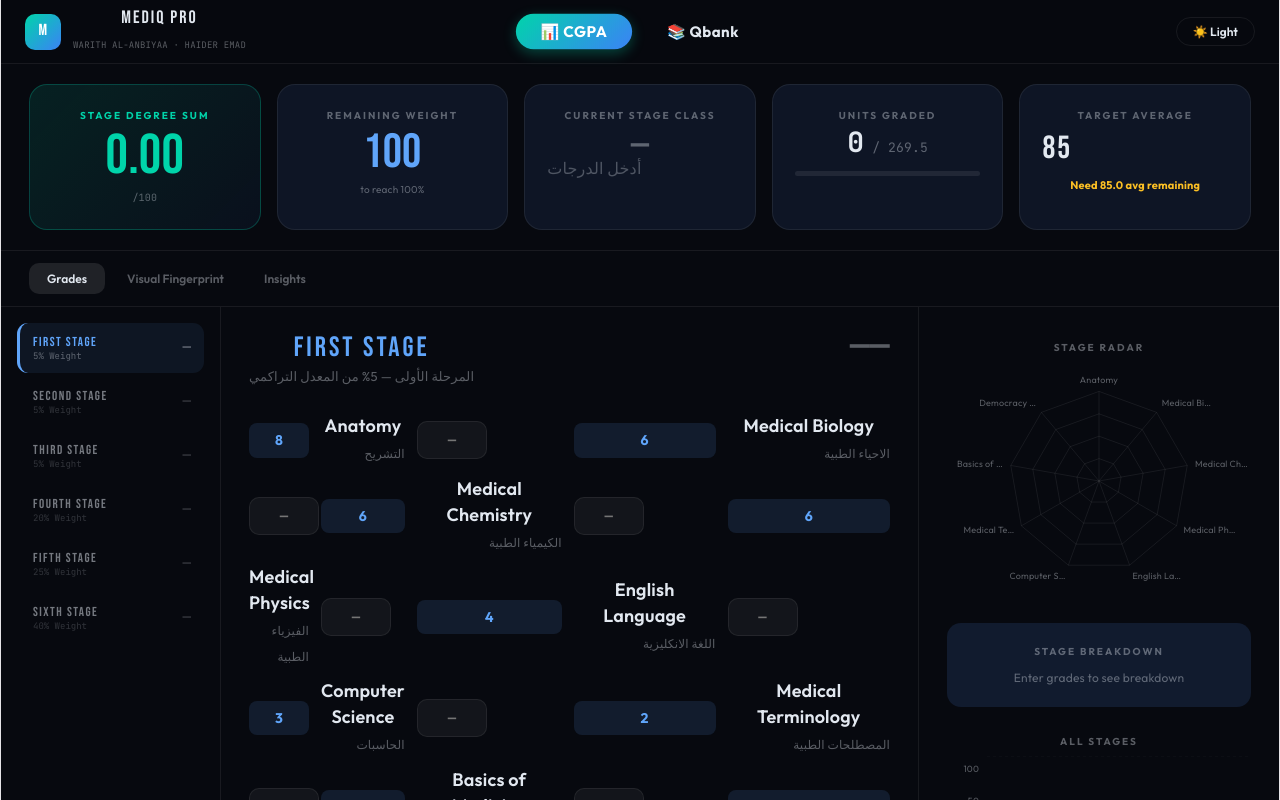
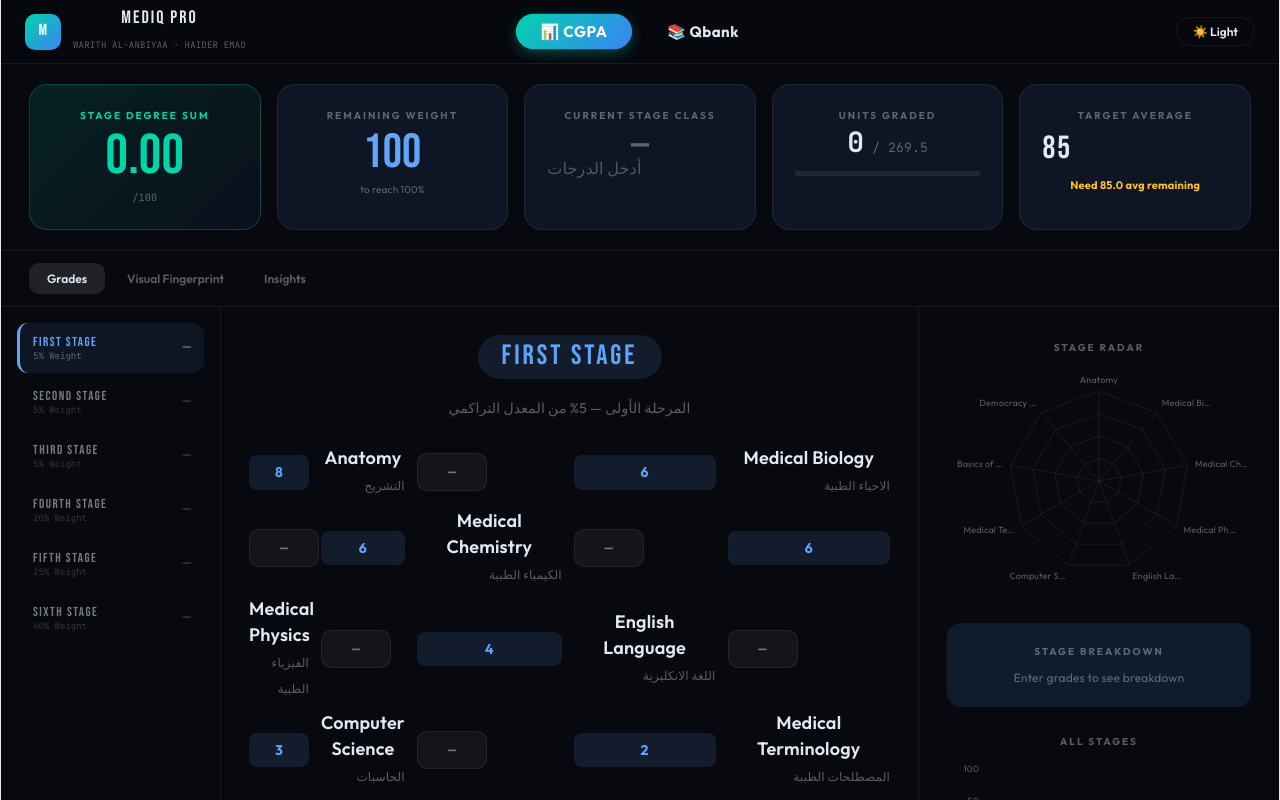
Before and after one commit to hayder-iq/medical-cgpa, a React (Vite) app: page / in a window 1280 px wide. Shown: the top 800 px of the page. Built offline with nearby package versions, Linux system fonts and the light colour scheme.

Commit message:
update UI

```diff
--- a/src/App.jsx
+++ b/src/App.jsx
@@ -6,7 +6,7 @@
 } from "recharts";
 
 // ━━━━━━━━━━━━━━━━━━━━━━━━━━━━━━━━━━━━━━━━━━━━━━━━━━━━━━━━━━━━━━
-// GLOBAL STYLES (نفس السابق)
+// GLOBAL STYLES
 // ━━━━━━━━━━━━━━━━━━━━━━━━━━━━━━━━━━━━━━━━━━━━━━━━━━━━━━━━━━━━━━
 const GCSS = `
 @import url('https://fonts.googleapis.com/css2?family=Outfit:wght@300;400;500;600;700;800;900&family=Bebas+Neue&family=JetBrains+Mono:wght@400;600;700&display=swap');
@@ -75,7 +75,7 @@
 ];
 
 // ━━━━━━━━━━━━━━━━━━━━━━━━━━━━━━━━━━━━━━━━━━━━━━━━━━━━━━━━━━━━━━
-// CGPA CALCULATOR (مع كامل التفاصيل + Visual Fingerprint + Insights)
+// CGPA CALCULATOR (المعدل التراكمي)
 // ━━━━━━━━━━━━━━━━━━━━━━━━━━━━━━━━━━━━━━━━━━━━━━━━━━━━━━━━━━━━━━
 function CGPAView({dark}) {
   const C=TH(dark);
@@ -115,7 +115,7 @@
 
   return(
     <div style={{minHeight:"100dvh",background:C.bg,color:C.text,"--br":C.border}}>
-      {/* Metrics strip (كما هو) */}
+      {/* Metrics strip */}
       <div style={{padding:"20px 28px",borderBottom:`1px solid ${C.border}`,display:"grid",gridTemplateColumns:"repeat(auto-fit,minmax(180px,1fr))",gap:16}}>
         <div style={{background:`linear-gradient(135deg,rgba(0,212,170,.12),rgba(59,130,246,.06))`,border:"1px solid rgba(0,212,170,0.25)",borderRadius:18,padding:"18px 22px"}}><div style={{fontSize:10,color:"#00D4AA",fontWeight:700,letterSpacing:2}}>STAGE DEGREE SUM</div><div style={{fontSize:56,lineHeight:1,fontFamily:"'Bebas Neue'",color:"#00D4AA"}}>{metrics.completedWD.toFixed(2)}</div><div style={{fontSize:10,color:C.muted,fontFamily:"'JetBrains Mono'"}}>/100</div></div>
         <div style={{background:C.card,border:`1px solid ${C.border}`,borderRadius:18,padding:"18px 22px"}}><div style={{fontSize:10,color:C.muted,fontWeight:700,letterSpacing:2}}>REMAINING WEIGHT</div><div style={{fontSize:48,lineHeight:1,fontFamily:"'Bebas Neue'",color:"#60A5FA"}}>{metrics.remainW.toFixed(0)}</div><div style={{fontSize:10,color:C.muted}}>to reach 100%</div></div>
@@ -133,14 +133,24 @@
           <div style={{borderRight:`1px solid ${C.border}`,padding:16,display:"flex",flexDirection:"column",gap:4,overflowY:"auto"}}>
             {STAGES.map((s,idx)=>{const sp=metrics.perStage[idx],act=activeStage===idx;return(<button key={idx} className="btn" onClick={()=>setActiveStage(idx)} style={{width:"100%",textAlign:"left",padding:"11px 13px",borderRadius:11,background:act?`${s.color}15`:"transparent",borderLeft:`3px solid ${act?s.color:"transparent"}`,opacity:act?1:.5}}><div style={{display:"flex",justifyContent:"space-between",alignItems:"center"}}><div><div style={{fontSize:13,fontWeight:700,color:act?s.color:C.text,fontFamily:"'Bebas Neue'",letterSpacing:1.5}}>{s.full}</div><div style={{fontSize:9,color:C.muted,fontFamily:"'JetBrains Mono'"}}>{s.weight}% Weight</div></div><div style={{textAlign:"right"}}>{sp.avg!=null?(<><div style={{fontSize:17,fontWeight:900,fontFamily:"'Bebas Neue'",color:gc(sp.avg)}}>{sp.avg.toFixed(1)}</div><div style={{fontSize:9,color:C.muted,fontFamily:"'JetBrains Mono'"}}>{sp.complete?`+${s.weight}/${s.weight}`:`0/${s.weight}`}</div></>):(<div style={{fontSize:17,fontFamily:"'Bebas Neue'",color:C.muted}}>—</div>)}</div></div>{sp.gradedU>0&&<div style={{height:2,background:dark?"rgba(255,255,255,.06)":"rgba(0,0,0,.08)",borderRadius:1,marginTop:7}}><div style={{height:"100%",background:s.color,width:`${sp.pct*100}%`}}/></div>}</button>);})}
           </div>
-          {/* منطقة المحتوى */}
+          {/* منطقة المحتوى المركزية */}
           <div style={{display:"grid",gridTemplateColumns:"1fr 360px"}}>
             <div className="fade-up" style={{padding:28,borderRight:`1px solid ${C.border}`,overflowY:"auto"}}>
-              <div style={{display:"flex",justifyContent:"space-between",alignItems:"flex-start",marginBottom:24,flexWrap:"wrap",gap:12}}>
-                <div><div style={{fontFamily:"'Bebas Neue'",fontSize:28,letterSpacing:3,color:stage.color}}>{stage.full}</div><div style={{fontSize:13,color:C.muted,direction:"rtl",textAlign:"left",marginTop:2}}>{stage.arabic} — {stage.weight}% من المعدل التراكمي</div></div>
-                <div style={{textAlign:"right"}}>{sm.avg!=null?(<><div style={{fontFamily:"'Bebas Neue'",fontSize:50,lineHeight:1,color:gc(sm.avg),letterSpacing:2}}>{sm.avg.toFixed(2)}</div><div style={{fontSize:11,color:classify(sm.avg)?.color,fontWeight:700,marginTop:2}}>{classify(sm.avg)?.label} · {classify(sm.avg)?.ar}</div></>):(<div style={{fontFamily:"'Bebas Neue'",fontSize:40,color:C.muted}}>——</div>)}</div>
+              {/* عنوان المرحلة في المنتصف */}
+              <div style={{textAlign:"center",marginBottom:24}}>
+                <div style={{display:"inline-block",background:`${stage.color}20`,borderRadius:60,padding:"8px 24px",marginBottom:12}}>
+                  <span style={{fontFamily:"'Bebas Neue'",fontSize:28,letterSpacing:3,color:stage.color}}>{stage.full}</span>
+                </div>
+                <div style={{fontSize:14,color:C.muted,marginTop:4}}>{stage.arabic} — {stage.weight}% من المعدل التراكمي</div>
+                {sm.avg!=null && (
+                  <div style={{marginTop:12}}>
+                    <div style={{fontFamily:"'Bebas Neue'",fontSize:42,lineHeight:1,color:gc(sm.avg),letterSpacing:2}}>{sm.avg.toFixed(2)}</div>
+                    <div style={{fontSize:12,color:classify(sm.avg)?.color,fontWeight:700,marginTop:4}}>{classify(sm.avg)?.label} · {classify(sm.avg)?.ar}</div>
+                  </div>
+                )}
               </div>
-              {/* جدول المواد - تم إصلاح المحاذاة */}
+
+              {/* جدول المواد */}
               <div style={{display:"grid",gridTemplateColumns:"60px 1fr auto auto auto",gap:"8px 12px",alignItems:"center"}}>
                 {stage.subjects.map((sub,i)=>{
                   const g=grades[`${stage.id}-${i}`];
@@ -149,15 +159,10 @@
                   const wd=WD(g,sub.u,stageTot,stage.weight);
                   return(
                     <Fragment key={i}>
-                      {/* وحدة المادة */}
                       <div style={{textAlign:"center",background:`${stage.color}20`,borderRadius:8,padding:"4px 0",fontSize:14,fontWeight:700,color:stage.color}}>{sub.u}</div>
-                      {/* اسم المادة (إنجليزي + عربي بمحاذاة صحيحة) */}
                       <div><div style={{fontWeight:600}}>{sub.en}</div><div style={{fontSize:12,color:C.muted,marginTop:2,textAlign:"right",direction:"rtl"}}>{sub.ar}</div></div>
-                      {/* الدرجة المرجحة */}
                       {wd!=null&&<div style={{fontFamily:"'JetBrains Mono'",fontSize:12,background:"rgba(251,191,36,0.12)",padding:"4px 8px",borderRadius:12,textAlign:"center",minWidth:80}}>{wd.toFixed(5)}</div>}
-                      {/* التصنيف */}
                       {cls&&<div style={{fontSize:11,fontWeight:700,padding:"2px 8px",borderRadius:12,background:`${cls.color}18`,color:cls.color,textAlign:"center"}}>{cls.label}</div>}
-                      {/* حقل الإدخال */}
                       <input type="number" min={0} max={100} step={0.5} placeholder="—" value={g??""} onChange={e=>setGrade(stage.id,i,e.target.value)} style={{width:70,height:38,textAlign:"center",borderRadius:10,background:dark?"rgba(255,255,255,.05)":"rgba(0,0,0,.05)",border:`1.5px solid ${g!=null?gco+"60":C.border}`,color:g!=null?gco:C.text,fontSize:14,fontWeight:800,fontFamily:"'JetBrains Mono'",outline:"none"}}/>
                     </Fragment>
                   );
@@ -240,7 +245,7 @@
 }
 
 // ━━━━━━━━━━━━━━━━━━━━━━━━━━━━━━━━━━━━━━━━━━━━━━━━━━━━━━━━━━━━━━
-// LIBRARY COMPONENT (نفس السابق - محسن)
+// LIBRARY COMPONENT (Qbank)
 // ━━━━━━━━━━━━━━━━━━━━━━━━━━━━━━━━━━━━━━━━━━━━━━━━━━━━━━━━━━━━━━
 function Library({ questions, bankQuestionsList, previousExamsList, onStart, dark }) {
   const C = TH(dark);
@@ -348,7 +353,7 @@
 }
 
 // ━━━━━━━━━━━━━━━━━━━━━━━━━━━━━━━━━━━━━━━━━━━━━━━━━━━━━━━━━━━━━━
-// SESSION CONFIG, ACTIVE SESSION, REVIEW (نفس السابق - مختصر)
+// SESSION CONFIG, ACTIVE SESSION, REVIEW (مختصر)
 // ━━━━━━━━━━━━━━━━━━━━━━━━━━━━━━━━━━━━━━━━━━━━━━━━━━━━━━━━━━━━━━
 function SessionConfig({questions, onStart, onBack, dark}) {
   const C=TH(dark);
```
